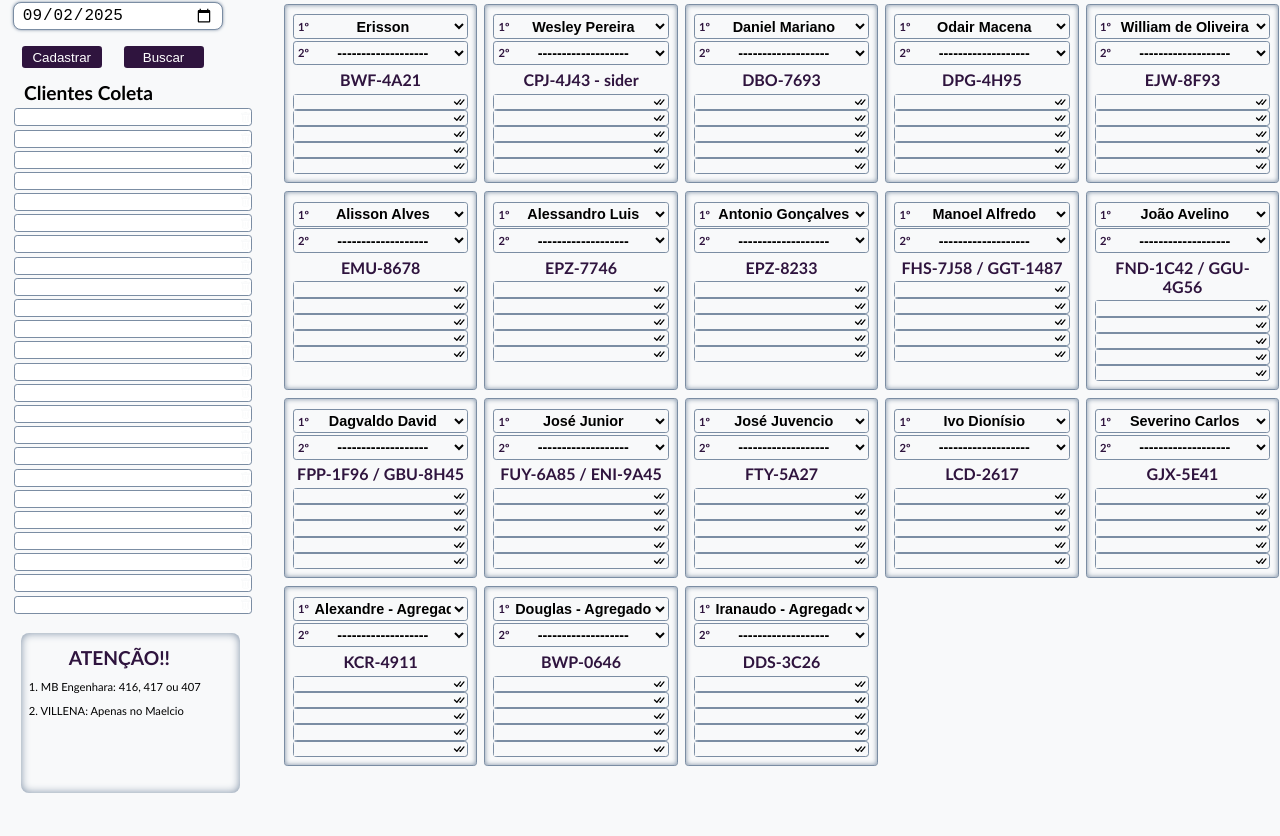
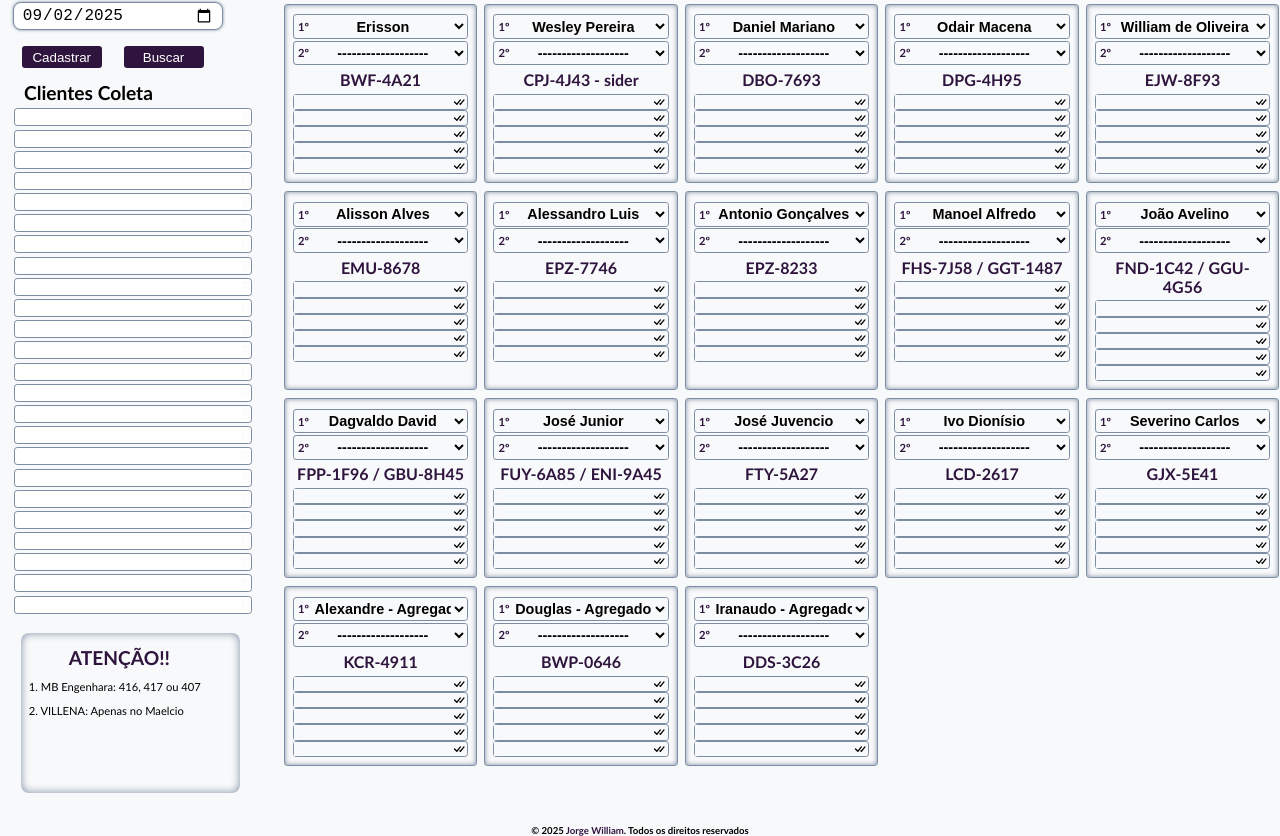
Before and after one commit to meuroteirizador/roteiro, a React (Vite) app in the folder LogisticsRoute/logistics_route/: page / in a window 1280 px wide. Shown: the part 126-962 px from the top of the page. Before the commit the page ends 919 px from the top, so only its background shows below. Built offline with nearby package versions, Linux system fonts and the light colour scheme.

Commit message:
Minha alteração novas

```diff
--- a/LogisticsRoute/logistics_route/src/App.jsx
+++ b/LogisticsRoute/logistics_route/src/App.jsx
@@ -325,6 +325,10 @@ function App() {
         />
         <BodyRight />
       </div>
+      <footer>
+        © 2025 <a href="jorge_william92@hotmail.com">Jorge William</a>. Todos os
+        direitos reservados
+      </footer>
     </CustomersInfo.Provider>
   );
 }
--- a/LogisticsRoute/logistics_route/src/index.css
+++ b/LogisticsRoute/logistics_route/src/index.css
@@ -297,3 +297,15 @@ header {
     }
   }
 }
+
+footer {
+  text-align: center;
+  align-self: center;
+  font-weight: 700;
+  font-size: 0.6rem;
+  margin-top: 2rem;
+  & a {
+    text-decoration: none;
+    color: #2f143e;
+  }
+}
```
